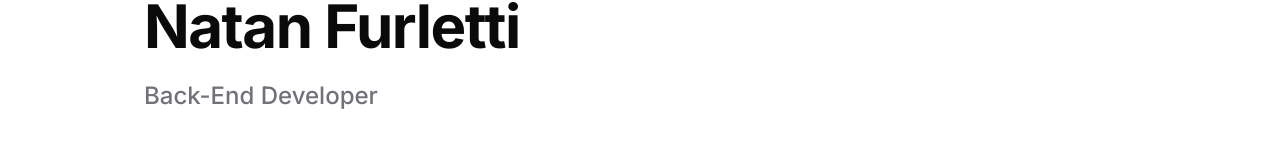
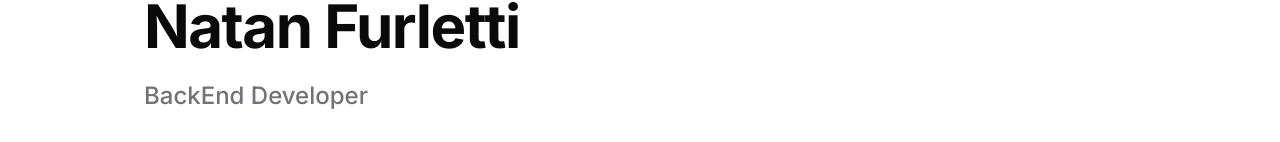
Before and after one commit to NatanFurletti/Port-lio-Natan, a Next.js app: page / in a window 1280 px wide. Shown: the part 237-379 px from the top of the page. Built offline with nearby package versions, Linux system fonts and the light colour scheme.

Commit message:
test profile

```diff
--- a/src/data/profile.ts
+++ b/src/data/profile.ts
@@ -2,7 +2,7 @@ import type { DeveloperProfile } from '@/types'
 
 export const profile: DeveloperProfile = {
   name: 'Natan Furletti ',
-  title: 'Back-End Developer',
+  title: 'BackEnd Developer',
   bio: 'Backend developer specialized in Node.js, TypeScript, and RESTful APIs. Experience with MySQL, PostgreSQL, and Prisma ORM. Currently studying software architecture, and AI, focused on building scalable, high-performance systems using best practices such as Clean Architecture and TDD.',
   location: 'BH / MG, Brazil',
   availableForWork: true,
```
